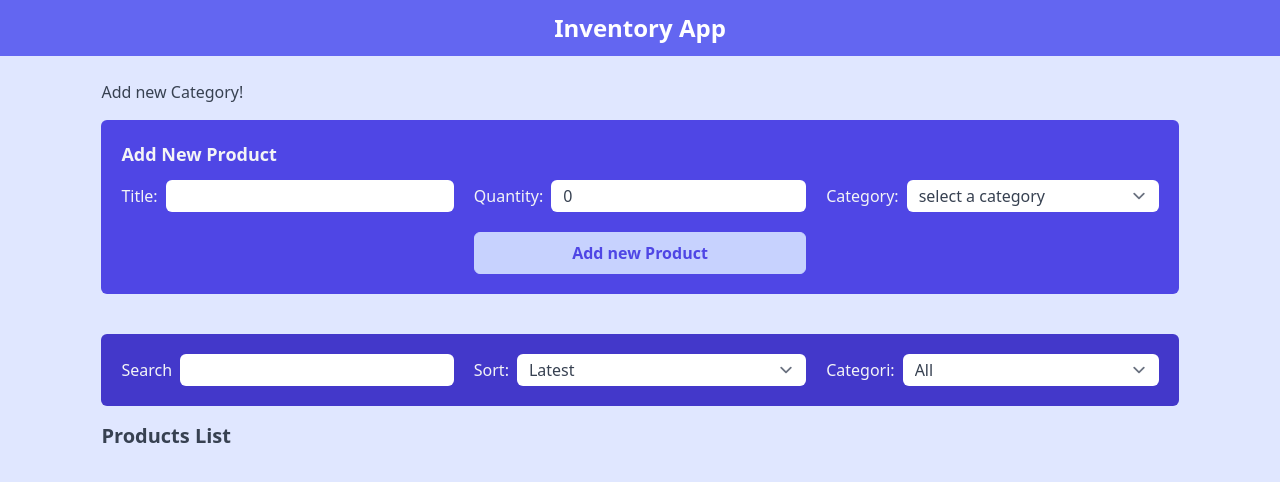
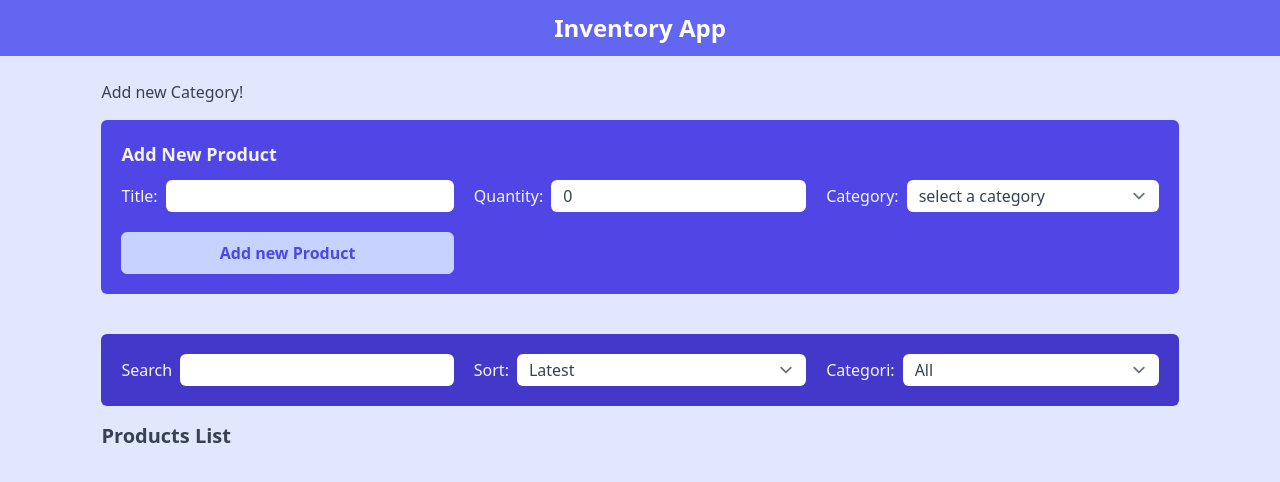
Before and after one commit to setykarimi/InventoryApp, a React (Create React App) app: page / in a window 1280 px wide. Shown: the top 482 px of the page. Built offline with nearby package versions, Linux system fonts and the light colour scheme.

Commit message:
edit grid classNames for responsive view

```diff
--- a/src/components/ProductsForm.js
+++ b/src/components/ProductsForm.js
@@ -35,7 +35,7 @@ const ProductsForm = ({ categories, setProducts }) => {
                 <div className="mb-6 bg-indigo-600 p-5 rounded-md">
                     <h2 className="font-bold text-lg text-left text-gray-100 mb-3">Add New Product</h2>
 
-                    <div className="grid grid-cols-1 lg:grid-cols-3 gap-5 justify-center items-center">
+                    <div className="grid grid-cols-1 md:grid-cols-3 gap-5 justify-center items-center">
                         <div className="flex justify-between items-center space-x-2">
                             <label className="text-md text-gray-100">Title: </label>
                             <input
@@ -76,7 +76,7 @@ const ProductsForm = ({ categories, setProducts }) => {
                         </div>
 
                         <button
-                            className="bg-indigo-200 py-2 font-bold rounded-md border border-indigo-200 text-indigo-600 lg:col-start-2 lg:col-end-3"
+                            className="bg-indigo-200 py-2 font-bold rounded-md border border-indigo-200 text-indigo-600 sx:col-start-2 sx:col-end-3"
                             onClick={addNewProductHandler}>Add new Product</button>
                     </div>
 
```
